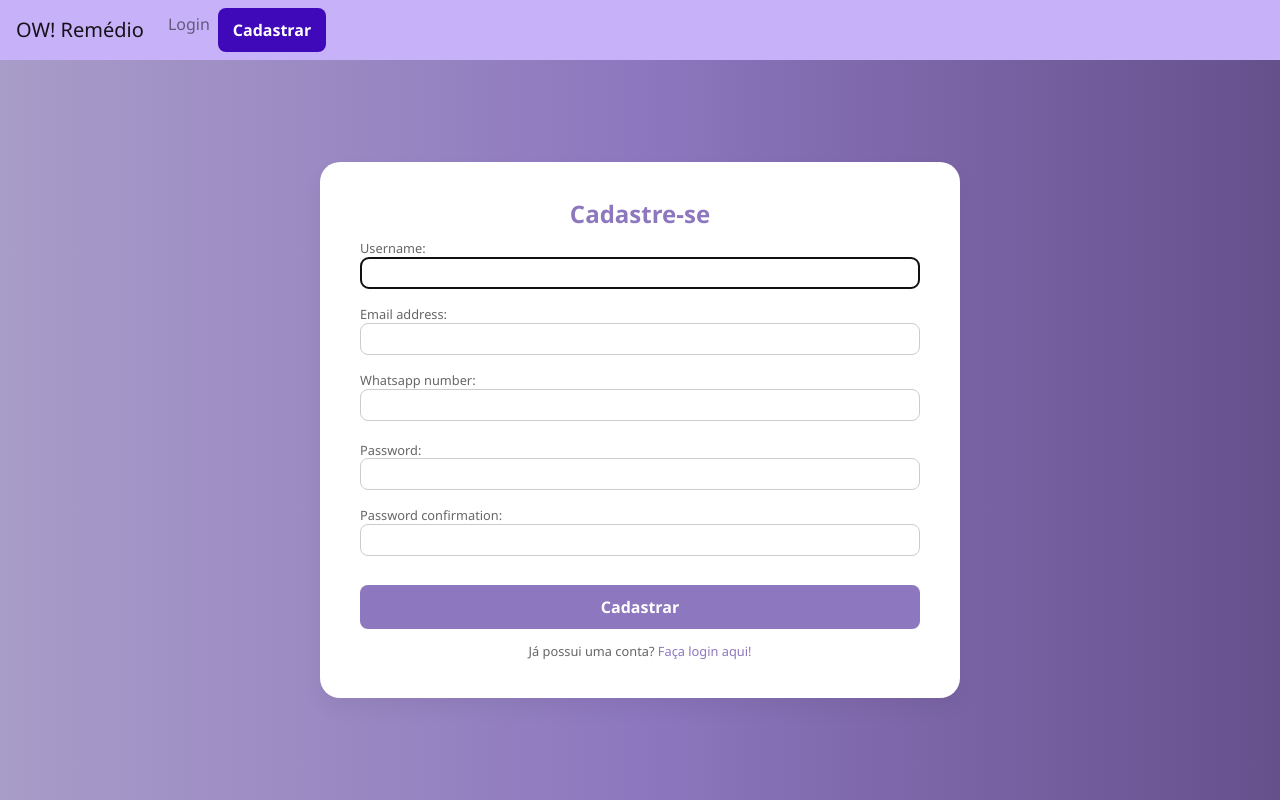
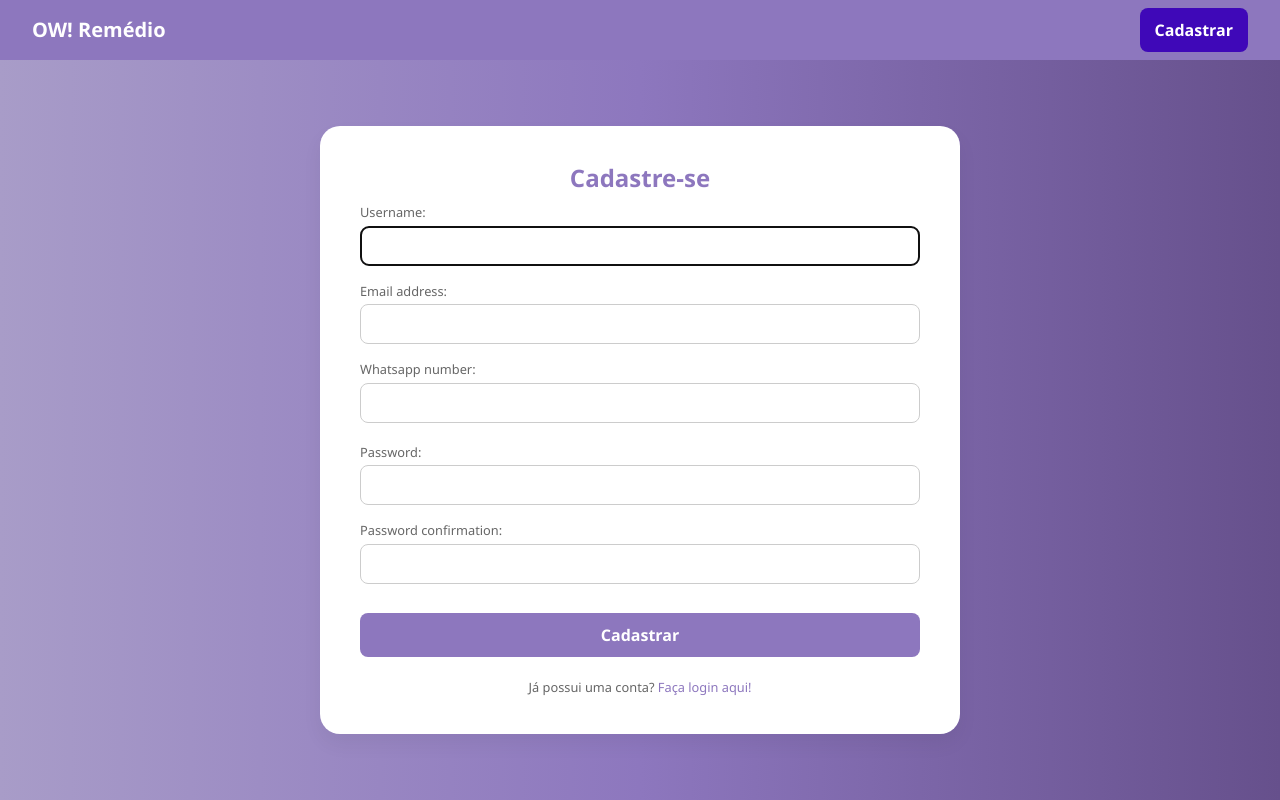
Before and after one commit to FredericoBaker/tp-engenharia-de-software, a Django app: page /register in a window 1280 px wide. Run offline with Django 5.2, Linux system fonts and the light colour scheme; some libraries are stand-ins or nearby versions.

Commit message:
atualizando design navbar e cadastro

```diff
--- a/main_app/static/main_app/css/layout.css
+++ b/main_app/static/main_app/css/layout.css
@@ -1,7 +1,21 @@
 nav {
-  background-color: #c7b1f8;
+  background-color: #8d77be;
 }
 
 .btn a {
   background-color: #3f08b8;
 }
+
+.nav-bar-layout {
+  display: flex;
+  width: 100%;
+  justify-content: space-between;
+  align-items: center;
+  padding-right: 1rem;
+  padding-left: 1rem;
+}
+
+#brand {
+  color: white;
+  font-weight: 600;
+}
--- a/main_app/static/main_app/css/register.css
+++ b/main_app/static/main_app/css/register.css
@@ -47,11 +47,12 @@ body {
 .form-group textarea,
 .form-group select {
   width: 100%;
-  padding: 4px;
+  padding: 8px;
   border: 1px solid #ccc;
 
   border-radius: 8px;
   transition: border-color 0.3s;
+  margin-top: 0.3rem;
 }
 
 .form-group input:focus,
@@ -87,7 +88,7 @@ body {
 }
 
 .login {
-  margin-top: 1rem;
+  margin-top: 1.5rem;
   color: #666;
   font-size: 0.8rem;
 }
--- a/main_app/templates/main_app/layout.html
+++ b/main_app/templates/main_app/layout.html
@@ -1,5 +1,5 @@
 <!-- Esse arquivo é um modelo para todos os outros. Aqui podem ser feitas alterações no cabeçalho entre outras -->
-{% load static %}  {% load livereload_tags%}
+{% load static %} {% load livereload_tags%}
 
 <!DOCTYPE html>
 <html lang="en">
@@ -31,13 +31,16 @@
   </head>
   <body>
     <nav class="navbar navbar-expand-lg navbar-light">
-      <a class="navbar-brand" href="{% url 'index' %}">OW! Remédio</a>
+      <div class="nav-bar-layout">
+        <a class="navbar-brand" id="brand" href="{% url 'index' %}">OW! Remédio</a>
 
         <div>
           <ul class="navbar-nav mr-auto">
             {% if user.is_authenticated %}
             <li class="nav-item">
-            <a class="nav-link" href="{% url 'profile' request.user.username %}"
+              <a
+                class="nav-link"
+                href="{% url 'profile' request.user.username %}"
                 ><strong>{{ request.user.username }}</strong></a
               >
             </li>
@@ -47,13 +50,13 @@
             </li>
             {% else %}
             <li class="nav-item">
-            <a class="nav-link" href="{% url 'login' %}">Login</a>
-          </li>
-          <li class="nav-item">
-            <a class="btn btn-primary" href="{% url 'register' %}">Cadastrar</a>
+              <a class="btn btn-primary" href="{% url 'register' %}"
+                >Cadastrar</a
+              >
             </li>
             {% endif %}
           </ul>
+        </div>
       </div>
     </nav>
 
```
Lines whose indentation alone changed are shown as unchanged.
